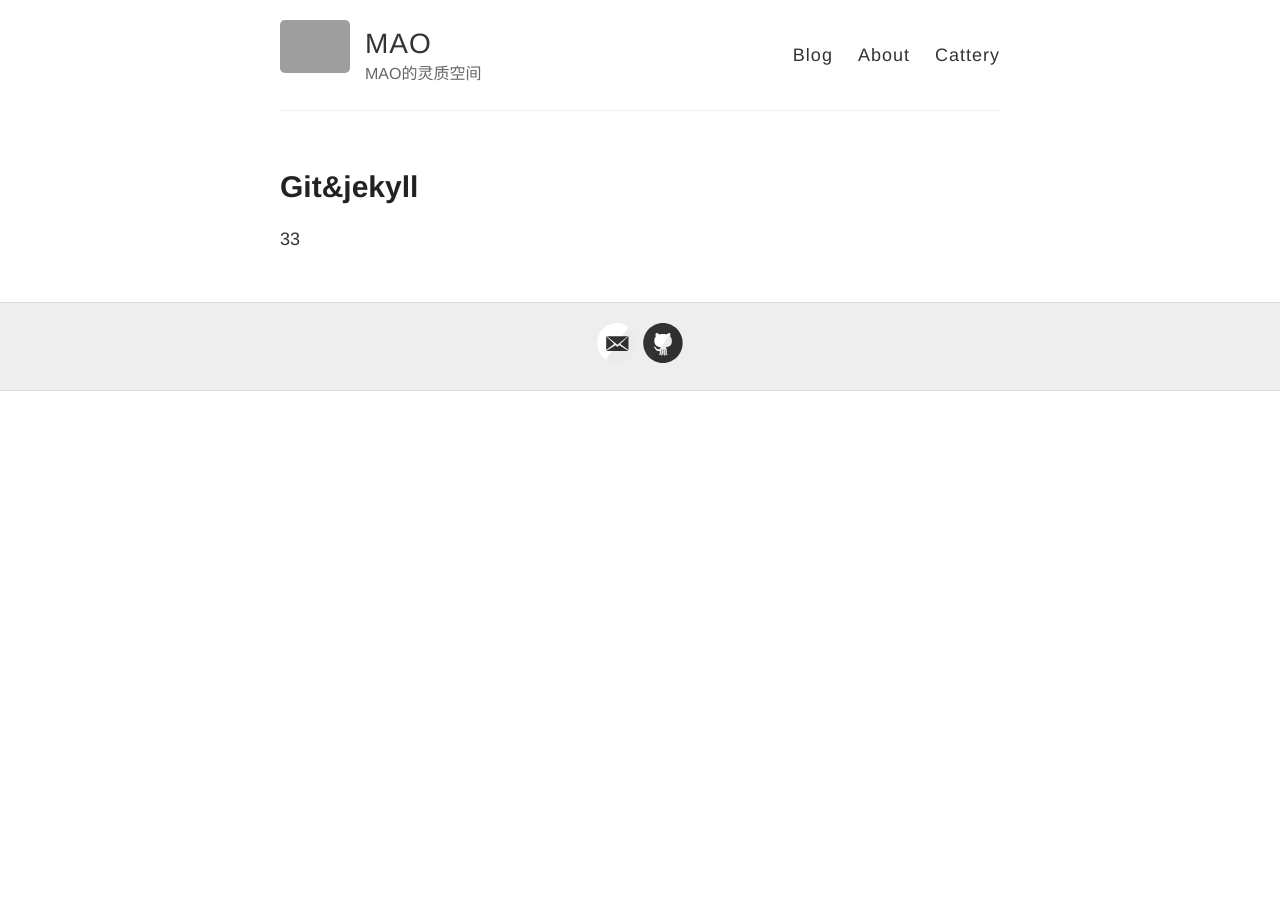
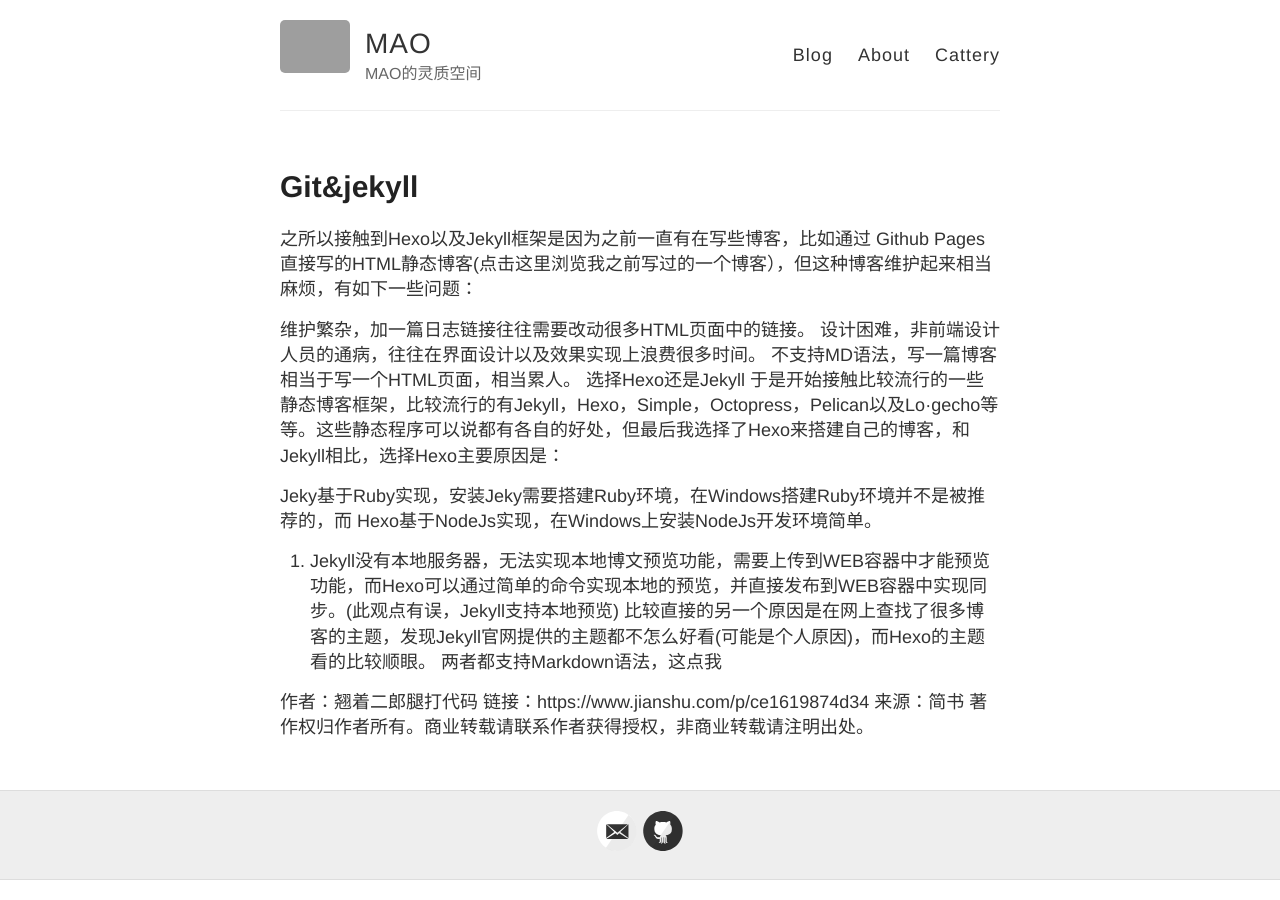
Before and after one commit to RuifMaxx/formalweb, a Jekyll site: the page built from _draft/Git&Jekyll.md, in a window 1280 px wide. Built offline with Jekyll 4.4.1, drawn with Linux system fonts in a browser that asks for light colours; grey boxes are pictures that could not be loaded.

Commit message:
Update Git&Jekyll.md

```diff
--- a/_draft/Git&Jekyll.md
+++ b/_draft/Git&Jekyll.md
@@ -3,5 +3,20 @@
 name: Git&Jekyll&Markdown
 position: 1
 ---
+之所以接触到Hexo以及Jekyll框架是因为之前一直有在写些博客，比如通过 Github Pages直接写的HTML静态博客(点击这里浏览我之前写过的一个博客），但这种博客维护起来相当麻烦，有如下一些问题：
 
-33
+维护繁杂，加一篇日志链接往往需要改动很多HTML页面中的链接。
+设计困难，非前端设计人员的通病，往往在界面设计以及效果实现上浪费很多时间。
+不支持MD语法，写一篇博客相当于写一个HTML页面，相当累人。
+选择Hexo还是Jekyll
+于是开始接触比较流行的一些静态博客框架，比较流行的有Jekyll，Hexo，Simple，Octopress，Pelican以及Lo·gecho等等。这些静态程序可以说都有各自的好处，但最后我选择了Hexo来搭建自己的博客，和Jekyll相比，选择Hexo主要原因是：
+
+Jeky基于Ruby实现，安装Jeky需要搭建Ruby环境，在Windows搭建Ruby环境并不是被推荐的，而 Hexo基于NodeJs实现，在Windows上安装NodeJs开发环境简单。
+2. Jekyll没有本地服务器，无法实现本地博文预览功能，需要上传到WEB容器中才能预览功能，而Hexo可以通过简单的命令实现本地的预览，并直接发布到WEB容器中实现同步。(此观点有误，Jekyll支持本地预览)
+比较直接的另一个原因是在网上查找了很多博客的主题，发现Jekyll官网提供的主题都不怎么好看(可能是个人原因)，而Hexo的主题看的比较顺眼。
+两者都支持Markdown语法，这点我
+
+作者：翘着二郎腿打代码
+链接：https://www.jianshu.com/p/ce1619874d34
+来源：简书
+著作权归作者所有。商业转载请联系作者获得授权，非商业转载请注明出处。
```
